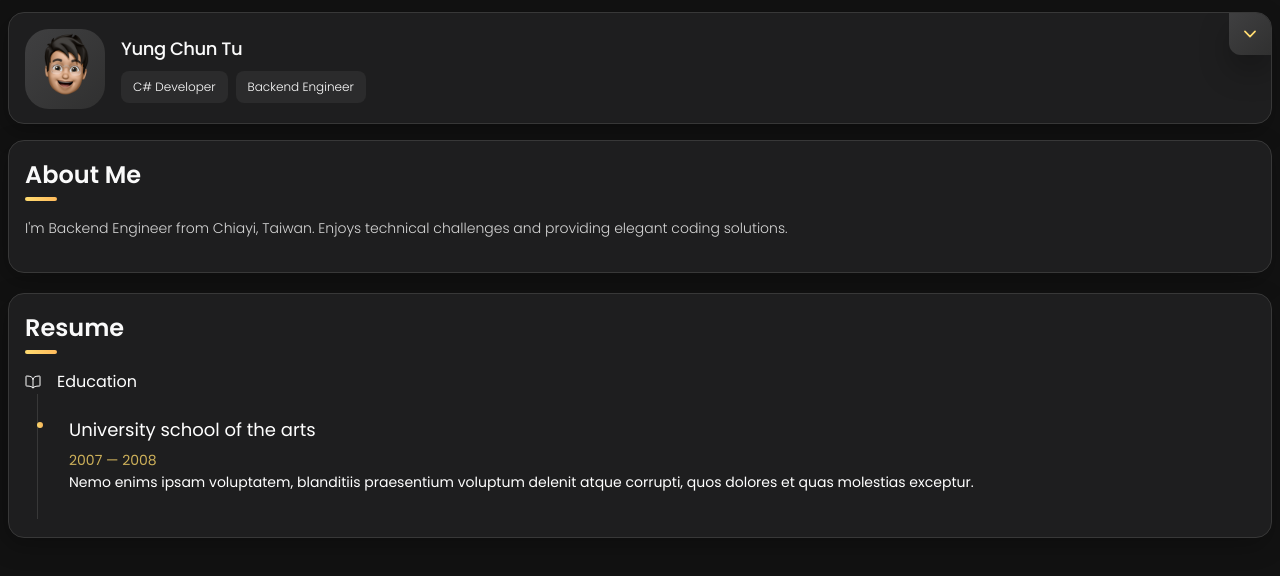
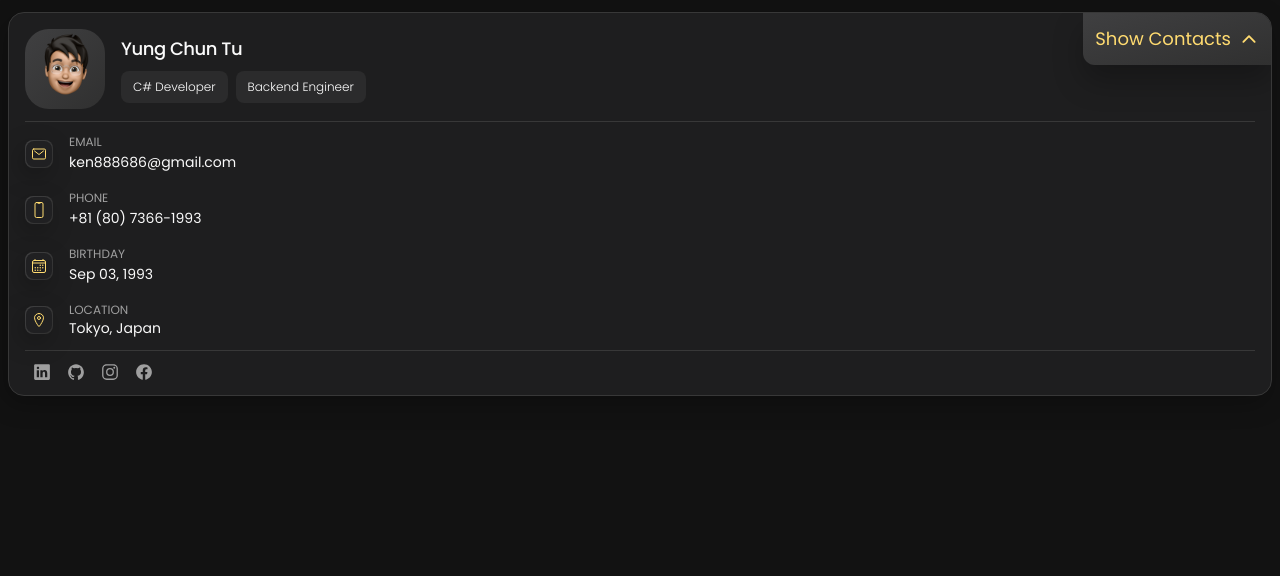
Before and after one commit to ken888686/ken888686.github.io, a React (Vite) app: page / in a window 1280 px wide. Shown: the top 576 px of the page. Built offline with nearby package versions, Linux system fonts and the light colour scheme.

Commit message:
categorize components

```diff
--- a/src/App.tsx
+++ b/src/App.tsx
@@ -1,16 +1,10 @@
 import React from 'react';
-import About from './pages/About';
-import Sidebar from './components/Sidebar';
-import Resume from './pages/Resume';
+import Sidebar from './components/Sidebar/Sidebar';
 
 function App() {
   return (
     <main className='container mx-auto px-2 pt-3'>
       <Sidebar />
-      <div className='flex flex-col gap-5'>
-        <About />
-        <Resume />
-      </div>
     </main>
   );
 }
--- /dev/null
+++ b/src/components/Common/Tag.tsx
@@ -0,0 +1,11 @@
+import React from 'react';
+
+function Tag({ title }: { title: string }) {
+  return (
+    <p className='w-max rounded-lg -bg--onyx px-3 py-2 text-xs font-light -text--white-1'>
+      {title}
+    </p>
+  );
+}
+
+export default Tag;
--- a/src/components/ContactInfo.tsx
+++ b/src/components/ContactInfo.tsx
@@ -1,5 +1,5 @@
 import React from 'react';
-import IconBox from './IconBox';
+import IconBox from './Common/IconBox';
 
 function ContactInfo({
   id,
--- /dev/null
+++ b/src/components/Sidebar/Avatar.tsx
@@ -0,0 +1,11 @@
+import React from 'react';
+
+function Avatar({ imageLink, name }: { imageLink: string; name: string }) {
+  return (
+    <figure className='rounded-3xl -bg--gradient-onyx'>
+      <img src={imageLink} alt={name} width='80' />
+    </figure>
+  );
+}
+
+export default Avatar;
--- a/src/components/ContactList.tsx
+++ b/src/components/Sidebar/ContactList.tsx
@@ -5,7 +5,7 @@ import {
   IoCalendarOutline,
   IoLocationOutline,
 } from 'react-icons/io5';
-import ContactInfo from './ContactInfo';
+import ContactInfo from '../ContactInfo';
 const contactInfo: { id: number; title: string; icon: JSX.Element; element: JSX.Element }[] = [
   {
     id: 1,
--- a/src/components/Sidebar.tsx
+++ b/src/components/Sidebar/Sidebar.tsx
@@ -1,12 +1,14 @@
 import React, { useState, useTransition } from 'react';
-import { IoChevronDown } from 'react-icons/io5';
+import { IoChevronDown, IoChevronUp } from 'react-icons/io5';
 import ContactList from './ContactList';
 import SocialList from './SocialList';
-import Separator from './Separator';
+import Separator from '../Common/Separator';
+import Avatar from './Avatar';
+import Tag from '../Common/Tag';
 
 const Sidebar = () => {
   const [isPending, startTransition] = useTransition();
-  const [showMore, setShowMore] = useState(false);
+  const [showMore, setShowMore] = useState(true);
 
   const handleClick = () => {
     startTransition(() => {
@@ -21,32 +23,23 @@ const Sidebar = () => {
       overflow-hidden rounded-2xl border -border--jet -bg--eerie-black-2 p-4 -text--white-2 shadow-1 duration-500 ease-in-out`}
     >
       <div className='relative flex items-center justify-start gap-4'>
-        <figure className='rounded-3xl -bg--gradient-onyx'>
-          <img src='/images/my-avatar.png' alt='Yung Chun Tu' width='80' />
-        </figure>
+        <Avatar imageLink='/images/my-avatar.png' name='Yung Chun Tu' />
         <div className=''>
-          <h1
-            className='name mb-2 text-lg font-medium -tracking-wide -text--white-2'
-            title='Yung Chun Tu'
-          >
+          <h1 className='mb-2 text-lg font-medium -tracking-wide -text--white-2'>
             <span className='-from--test bg-gradient-to-r -to--eerie-black-1'>Yung Chun Tu</span>
           </h1>
           <div className='flex gap-2'>
-            <p className='w-max rounded-lg -bg--onyx px-3 py-2 text-xs font-light -text--white-1'>
-              C# Developer
-            </p>
-            <p className='w-max rounded-lg -bg--onyx px-3 py-2 text-xs font-light -text--white-1'>
-              Backend Engineer
-            </p>
+            <Tag title='C# Developer' />
+            <Tag title='Backend Engineer' />
           </div>
         </div>
         <button
-          className='absolute -top-4 -right-4 z-10 rounded-tr-xl rounded-bl-xl -bg--gradient-onyx p-3 text-lg -text--orange-yellow-crayola shadow-2 transition-all before:absolute before:inset-[1px] before:-z-10 before:rounded-[inherit] before:transition-all hover:-text--eerie-black-1 before:hover:-bg--orange-yellow-crayola'
+          className='absolute -top-4 -right-4 z-10 flex items-center justify-center gap-2 rounded-tr-xl rounded-bl-xl -bg--gradient-onyx p-3 text-lg -text--orange-yellow-crayola shadow-2 transition-all before:absolute before:inset-[1px] before:-z-10 before:rounded-[inherit] before:transition-all hover:-text--eerie-black-1 before:hover:-bg--orange-yellow-crayola'
           onClick={handleClick}
           type='button'
         >
-          <span className='hidden'>Show Contacts</span>
-          <IoChevronDown />
+          <span className='hidden md:inline-block'>Show Contacts</span>
+          {showMore ? <IoChevronUp className='text-xl' /> : <IoChevronDown className='text-xl' />}
         </button>
       </div>
 
--- a/src/components/SocialList.tsx
+++ b/src/components/Sidebar/SocialList.tsx
@@ -1,6 +1,6 @@
 import React from 'react';
 import { IoLogoFacebook, IoLogoInstagram, IoLogoLinkedin, IoLogoGithub } from 'react-icons/io5';
-import SocialInfo from './SocialInfo';
+import SocialInfo from '../SocialInfo';
 
 const socialInfo = [
   {
```
Also changed, not shown: src/components/Common/IconBox.tsx (renamed from src/components/IconBox.tsx), src/components/Common/Separator.tsx (renamed from src/components/Separator.tsx), src/components/Navbar/Navbar.tsx (renamed from src/components/Navbar.tsx), src/components/Navbar/NavbarLink.tsx (renamed from src/components/NavbarLink.tsx), src/components/Navbar/NavbarList.tsx (renamed from src/components/NavbarList.tsx).
